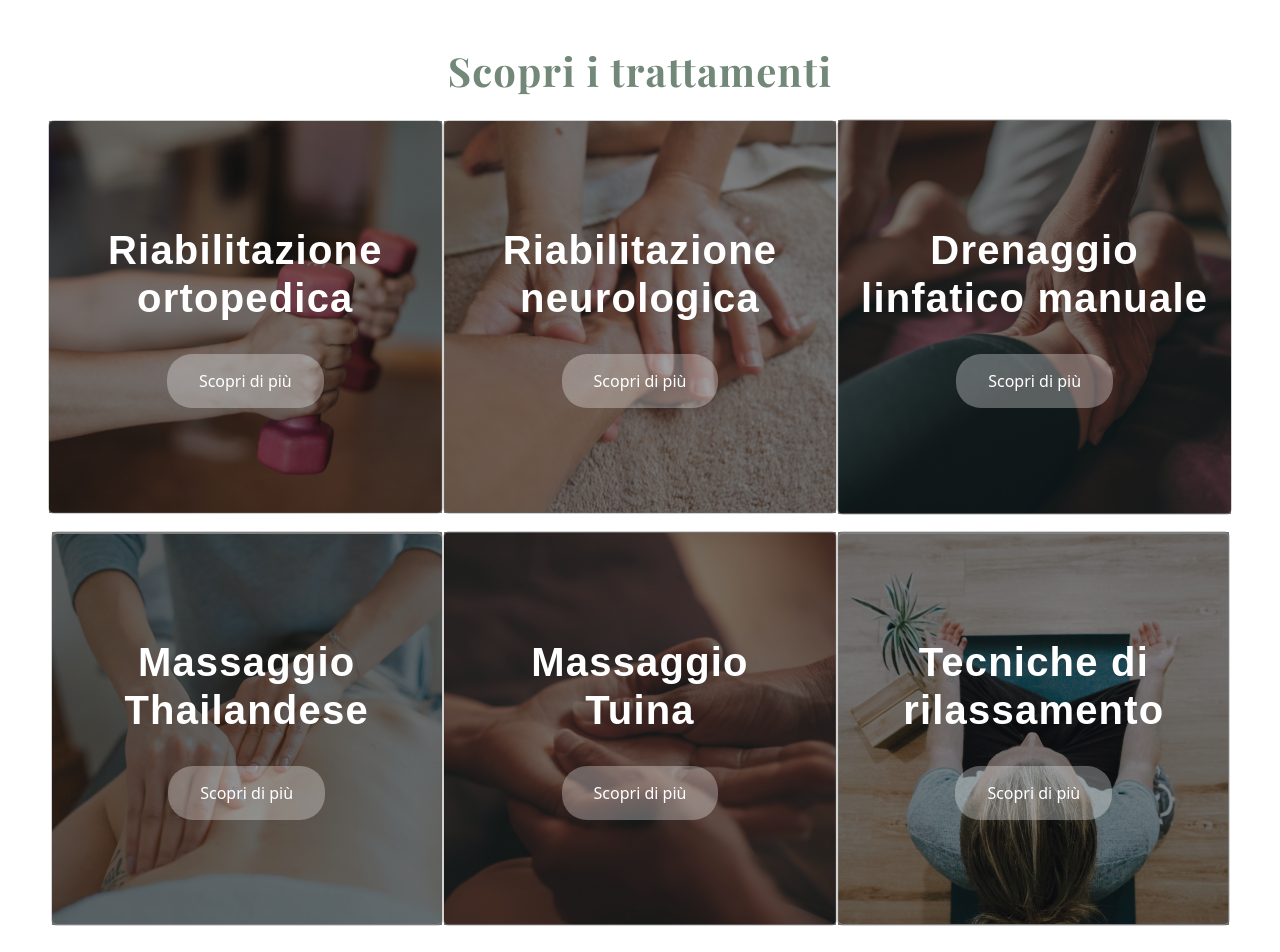
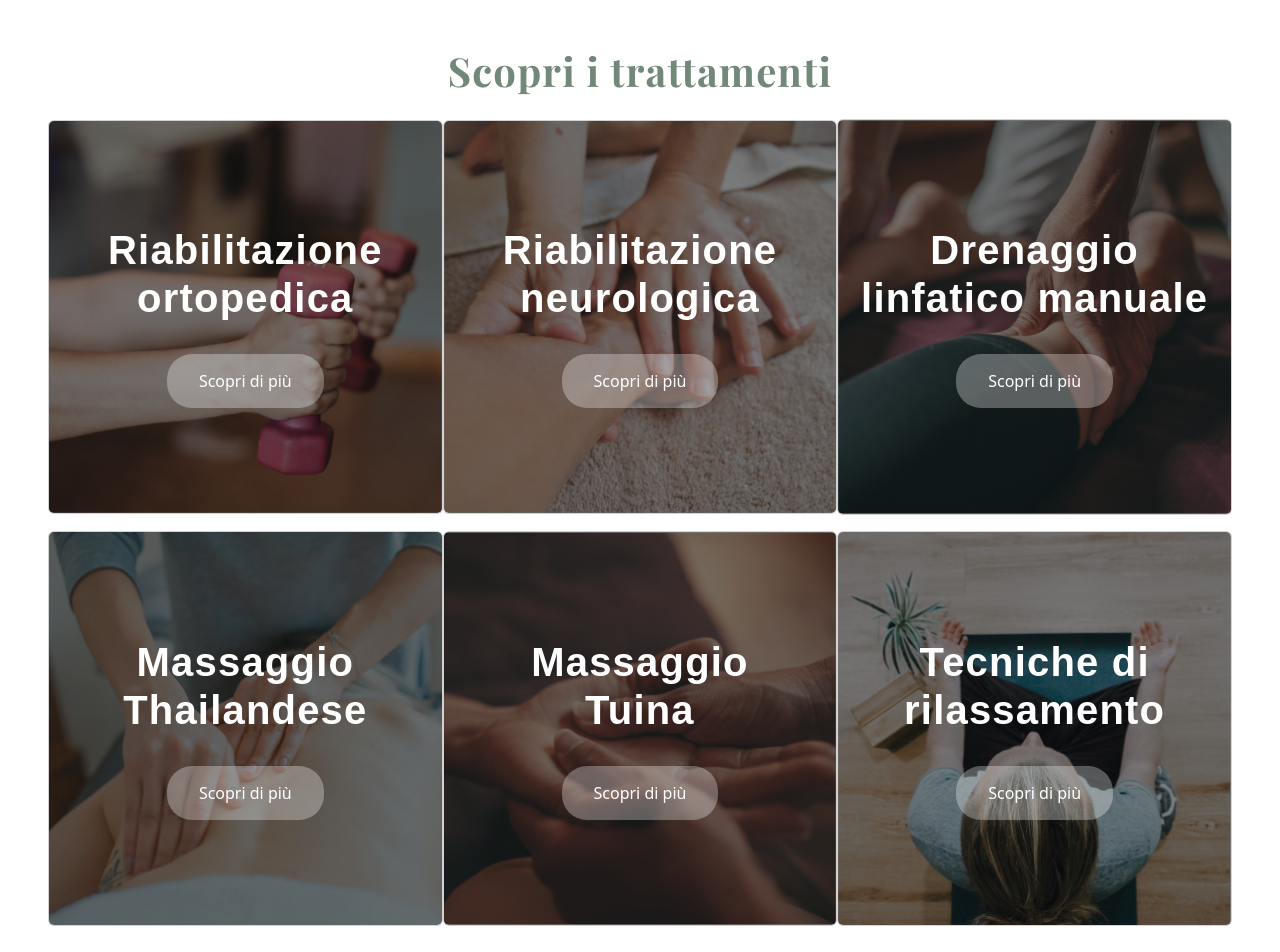
Before and after one commit to dbancora/FisioterapiaMagnolia, a plain HTML site: page index.html in a window 1280 px wide. Shown: the part 1180-2132 px from the top of the page. Drawn offline with nearby package versions, Linux system fonts and the light colour scheme; a web font is replaced by a local one.

Commit message:
- Aggiornamento card

```diff
--- a/css/style.css
+++ b/css/style.css
@@ -470,10 +470,30 @@ a.small_copy:hover {
     text-align: center;
 }
 
-/* ----------- BUTTON CARD Trattamenti ------------ */
+/* ----------- CARD Trattamenti + BUTTON ------------ */
+.service-card{
+    width: auto;
+    height: auto;
+}
+
+.service-card .img{
+    height: 100%;
+    width: 100%;
+    object-fit: fill;
+}
+
+.card_background_trat{
+    background-color: rgba(0, 0, 0, 0.5);
+    position: absolute;
+    top: 0;
+    bottom: 0;
+    left: 0;
+    right: 0;
+    border-radius: 5px;
+}
 
 .button-card {
-    background-color: rgba(255, 255, 255, 0.3); /* Nero trasparente al 50% */
+    background-color: rgba(255, 255, 255, 0.3); /* Nero trasparente al 30% */
     color: white; /* Colore del testo bianco */
     border: none; /* Rimuove il bordo predefinito */
     padding: 15px 32px; /* Spazio intorno al testo */
--- a/index.html
+++ b/index.html
@@ -83,7 +83,7 @@
                     <div class="col-12 col-lg-4 d-flex justify-content-lg-end justify-content-center p-lg-0">
                         <div class="card text-white my-2 m-0 p-0 d-flex align-items-center justify-content-center service-card">
                             <img src="img/Small/Riabilitazione_Card.png" class="card-img img" alt="Riabilitazione Card">
-                            <div style="background-color: rgba(0, 0, 0, 0.5); position: absolute; top: 0; bottom: 0; left: 0; right: 0;"></div>
+                            <div class="card_background_trat"></div>
                             <div class="card-img-overlay d-flex flex-column align-items-center justify-content-center text-center">
                                 <h2 class="card-title montserrat">Riabilitazione ortopedica</h2>
                                 <a href="1.Riabilitazione_Ortopedica.html" class="button-card mt-4">Scopri di più</a>
@@ -95,7 +95,7 @@
                     <div class="col-12 col-lg-4 d-flex justify-content-center p-lg-0">
                         <div class="card text-white my-2 m-0 p-0 d-flex align-items-center justify-content-center service-card">
                             <img src="img/Small/RiabilitazioneNeurologica_Card.png" class="card-img img" alt="Riabilitazione Card">
-                            <div style="background-color: rgba(0, 0, 0, 0.5); position: absolute; top: 0; bottom: 0; left: 0; right: 0;"></div>
+                            <div class="card_background_trat"></div>
                             <div class="card-img-overlay d-flex flex-column align-items-center justify-content-center text-center">
                                 <h2 class="card-title montserrat">Riabilitazione neurologica</h2>
                                 <a href="2.Riabilitazione_Neurologica.html" class="mt-4 button-card">Scopri di più</a>
@@ -107,7 +107,7 @@
                     <div class="col-12 col-lg-4 d-flex justify-content-lg-start justify-content-center p-lg-0">
                         <div class="card text-white my-2 m-0 p-0 d-flex align-items-center justify-content-center service-card">
                             <img src="img/Small/DrenaggioLinfatico_Card.png" class="card-img img" alt="Riabilitazione Card">
-                            <div style="background-color: rgba(0, 0, 0, 0.5); position: absolute; top: 0; bottom: 0; left: 0; right: 0;"></div>
+                            <div class="card_background_trat"></div>
                             <div class="card-img-overlay d-flex flex-column align-items-center justify-content-center text-center">
                                 <h2 class="card-title montserrat">Drenaggio linfatico manuale</h2>
                                 <a href="3.Drenaggio_Linfatico_Manuale.html" class="mt-4 button-card">Scopri di più</a>
@@ -120,7 +120,7 @@
                     <div class="col-12 col-lg-4 d-flex justify-content-lg-end justify-content-center p-lg-0">
                         <div class="card text-white my-2 m-0 p-0 d-flex align-items-center justify-content-center service-card">
                             <img src="img/Small/MassaggioTailandese_Card.png" class="card-img img" alt="Riabilitazione Card">
-                            <div style="background-color: rgba(0, 0, 0, 0.5); position: absolute; top: 0; bottom: 0; left: 0; right: 0;"></div>
+                            <div class="card_background_trat"></div>
                             <div class="card-img-overlay d-flex flex-column align-items-center justify-content-center text-center">
                                 <h2 class="card-title montserrat">Massaggio Thailandese</h2>
                                 <a href="4.Massaggio_Thailandese.html" class="mt-4 button-card">Scopri di più</a>
@@ -132,7 +132,7 @@
                     <div class="col-12 col-lg-4 d-flex justify-content-center p-lg-0">
                         <div class="card text-white my-2 m-0 p-0 d-flex align-items-center justify-content-center service-card">
                             <img src="img/Small/MassaggioTuina_Card.png" class="card-img img" alt="Riabilitazione Card">
-                            <div style="background-color: rgba(0, 0, 0, 0.5); position: absolute; top: 0; bottom: 0; left: 0; right: 0;"></div>
+                            <div class="card_background_trat"></div>
                             <div class="card-img-overlay d-flex flex-column align-items-center justify-content-center text-center">
                                 <h2 class="card-title montserrat">Massaggio <br> Tuina</h2>
                                 <a href="5.Massaggio_Tuina.html" class="mt-4 button-card">Scopri di più</a>
@@ -144,7 +144,7 @@
                     <div class="col-12 col-lg-4 d-flex justify-content-lg-start justify-content-center p-lg-0">
                         <div class="card text-white my-2 m-0 p-0 d-flex align-items-center justify-content-center service-card">
                             <img src="img/Small/TecnicheRilassamento_Card.png" class="card-img img" alt="Riabilitazione Card">
-                            <div style="background-color: rgba(0, 0, 0, 0.5); position: absolute; top: 0; bottom: 0; left: 0; right: 0;"></div>
+                            <div class="card_background_trat"></div>
                             <div class="card-img-overlay d-flex flex-column align-items-center justify-content-center text-center">
                                 <h2 class="card-title montserrat">Tecniche di <br> rilassamento</h2>
                                 <a href="6.Tecniche_di_Rilassamento.html" class="mt-4 button-card">Scopri di più</a>
```
